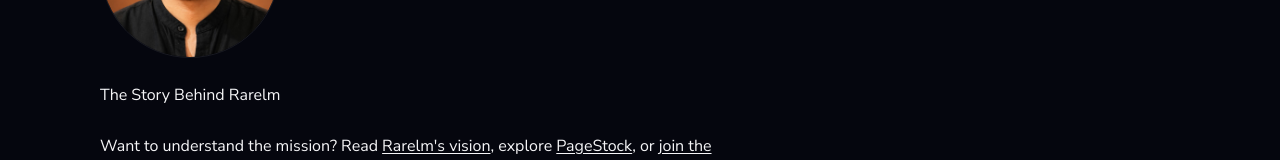
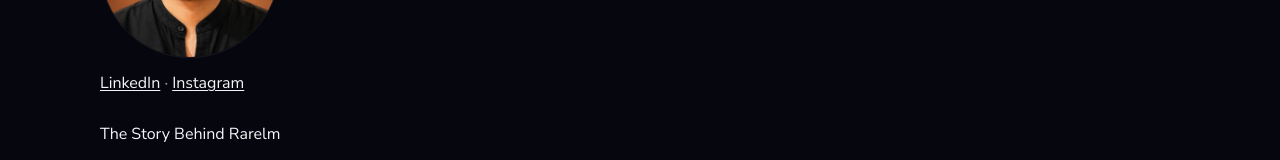
Before and after one commit to Ashu-sk/relm-website, a Next.js app: page /founder in a window 1280 px wide. Shown: the part 234-394 px from the top of the page. Built offline with nearby package versions, Linux system fonts and the light colour scheme; no server answers.

Commit message:
Add founder photo and social links to Founder page

```diff
--- a/app/founder/page.tsx
+++ b/app/founder/page.tsx
@@ -24,9 +24,28 @@ export default function FounderPage() {
                 alt="Ashutosh Kesharwani, Founder of Rarelm"
                 width={180}
                 height={180}
-                className="mb-6 h-[180px] w-[180px] rounded-full border border-[rgba(255,255,255,0.08)] object-cover"
+                className="mb-3 h-[180px] w-[180px] rounded-full border border-[rgba(255,255,255,0.08)] object-cover"
                 priority
               />
+              <p className="mb-6 text-body leading-relaxed text-(--fg-secondary)">
+                <a
+                  href="https://www.linkedin.com/in/ashutoshkesharwani/"
+                  target="_blank"
+                  rel="noopener noreferrer"
+                  className="text-foreground underline underline-offset-2 transition-smooth hover:opacity-90"
+                >
+                  LinkedIn
+                </a>
+                {" · "}
+                <a
+                  href="https://www.instagram.com/amk.ashu/"
+                  target="_blank"
+                  rel="noopener noreferrer"
+                  className="text-foreground underline underline-offset-2 transition-smooth hover:opacity-90"
+                >
+                  Instagram
+                </a>
+              </p>
               <h1 className="rl-h1">
                 The Story Behind Rarelm
               </h1>
```
